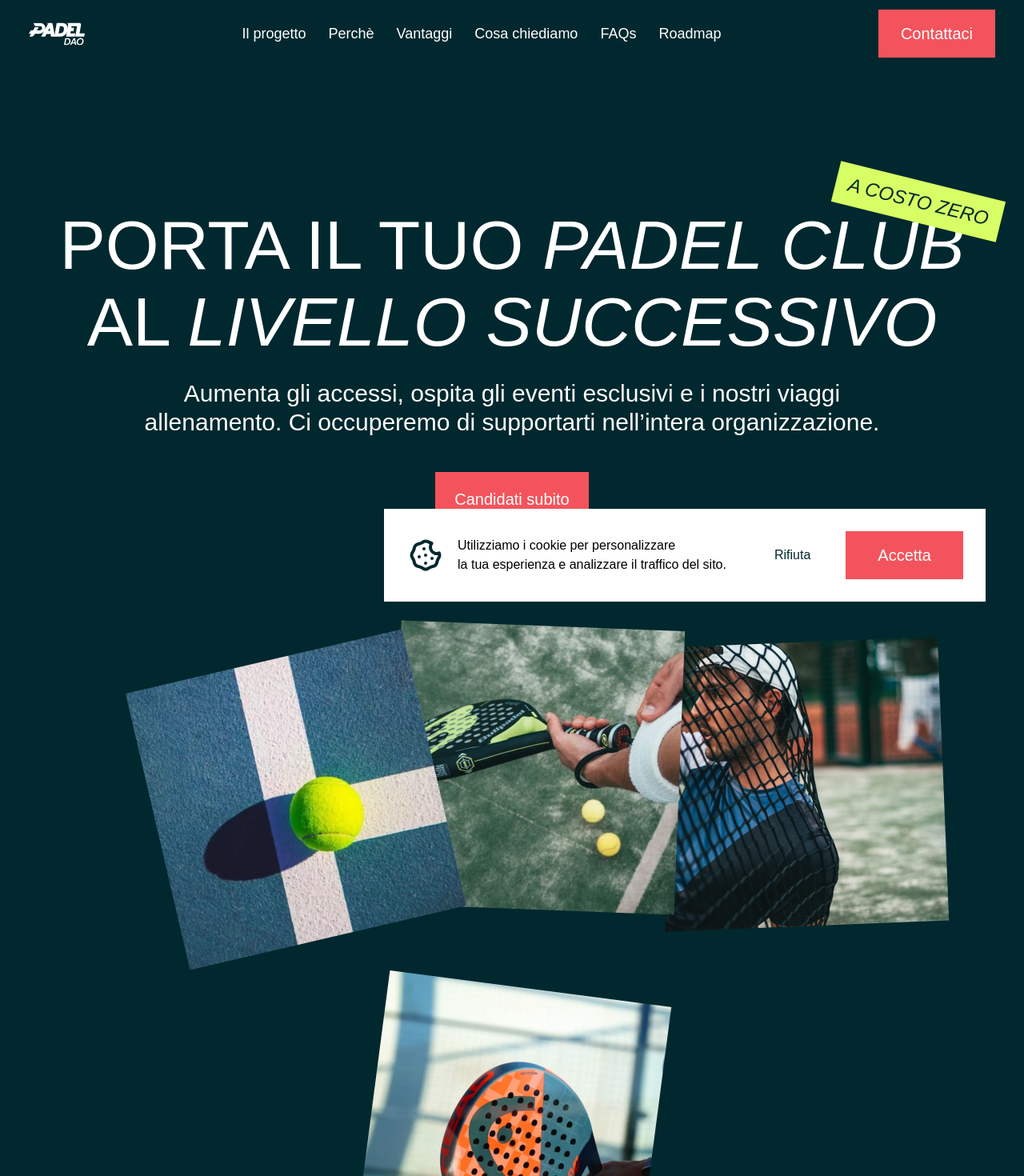
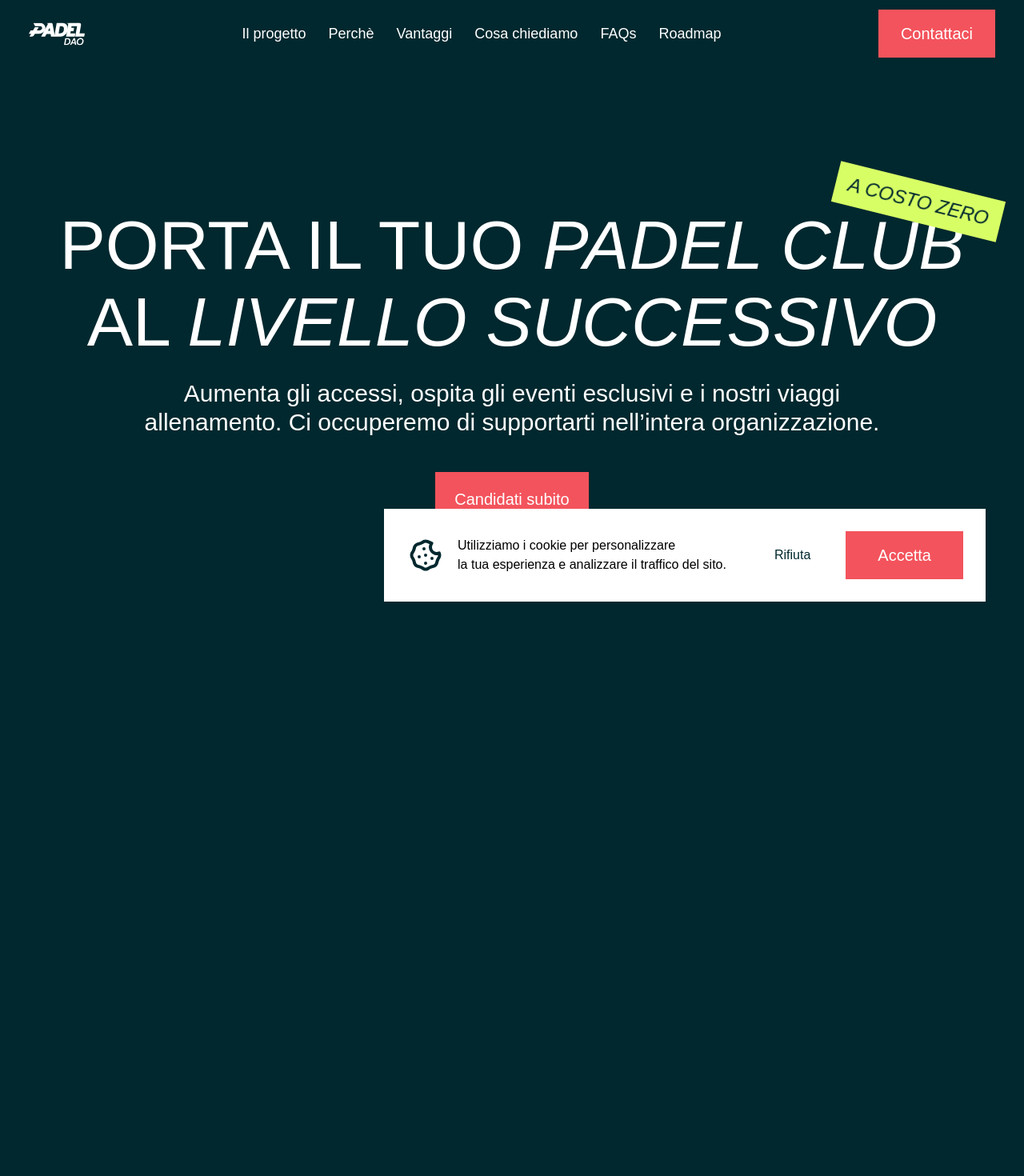
Before and after one commit to logix-software/frontend-assessment, a Nuxt app: page / in a window 1280 px wide. Shown: the top 1470 px of the page at 80% size. Built offline with nearby package versions, Linux system fonts and the light colour scheme; a web font is replaced by a local one.

Commit message:
add: aos in hero section

```diff
--- a/layouts/default.vue
+++ b/layouts/default.vue
@@ -8,12 +8,16 @@
 </template>
 
 <script setup>
+import AOS from 'aos';
+import 'aos/dist/aos.css';
 
 // state
 const showPopUp = ref(false);
 
 // lifcylce
 onMounted(() => {
+    AOS.init();
+
     setTimeout(() => {
         showPopUp.value = true
     }, 3000)
--- a/pages/index.vue
+++ b/pages/index.vue
@@ -2,7 +2,7 @@
     <!-- hero section -->
     <section class="mt-10 lg:mt-[174px]">
         <div class="">
-            <div class="container">
+            <div class="container" data-aos="zoom-in">
                 <h1 class=" text-4xl md:text-5xl lg:text-[86px] text-white text-center  lg:!leading-[96px]">
                     PORTA IL TUO
                     <span class="italic font-medium relative">
@@ -29,13 +29,16 @@
                 </div>
             </div>
             <div class="flex items-center justify-center flex-wrap  mt-12 px-4 lg:px-0">
-                <img src="/hero-img-1.png" alt=" hero img-1" class="lg:-mr-24 lg:mt-20 lg:z-30">
+                <img src="/hero-img-1.png" alt=" hero img-1" class="lg:-mr-24 lg:mt-20 lg:z-30" data-aos="zoom-in"
+                    data-aos-delay="200">
 
-                <img src="/hero-img-2.png" alt=" hero img-1" class="lg:-mr-10 lg:z-20">
+                <img src="/hero-img-2.png" alt=" hero img-1" class="lg:-mr-10 lg:z-20" data-aos="zoom-in"
+                    data-aos-delay="200*2">
 
-                <img src="/hero-img-3.png" alt=" hero img-1" class="lg:-mr-16 lg:mt-10 lg:z-10">
+                <img src="/hero-img-3.png" alt=" hero img-1" class="lg:-mr-16 lg:mt-10 lg:z-10" data-aos="zoom-in"
+                    data-aos-delay="200*3">
 
-                <img src="/hero-img-4.png" alt=" hero img-1" class="">
+                <img src="/hero-img-4.png" alt=" hero img-1" class="" data-aos="zoom-in" data-aos-delay="200*4">
             </div>
         </div>
     </section>
```
